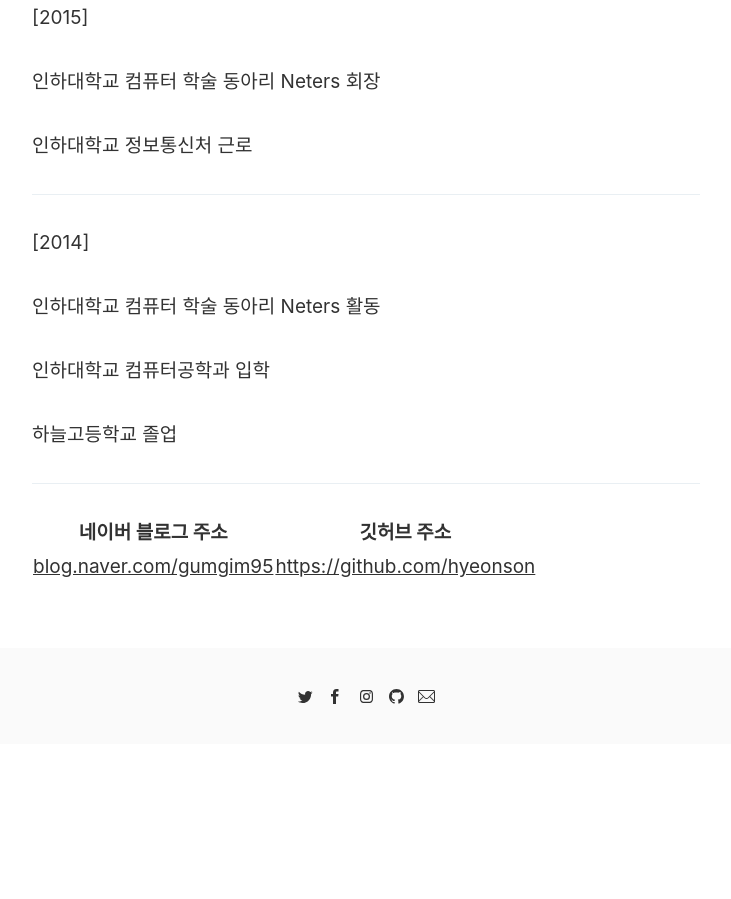
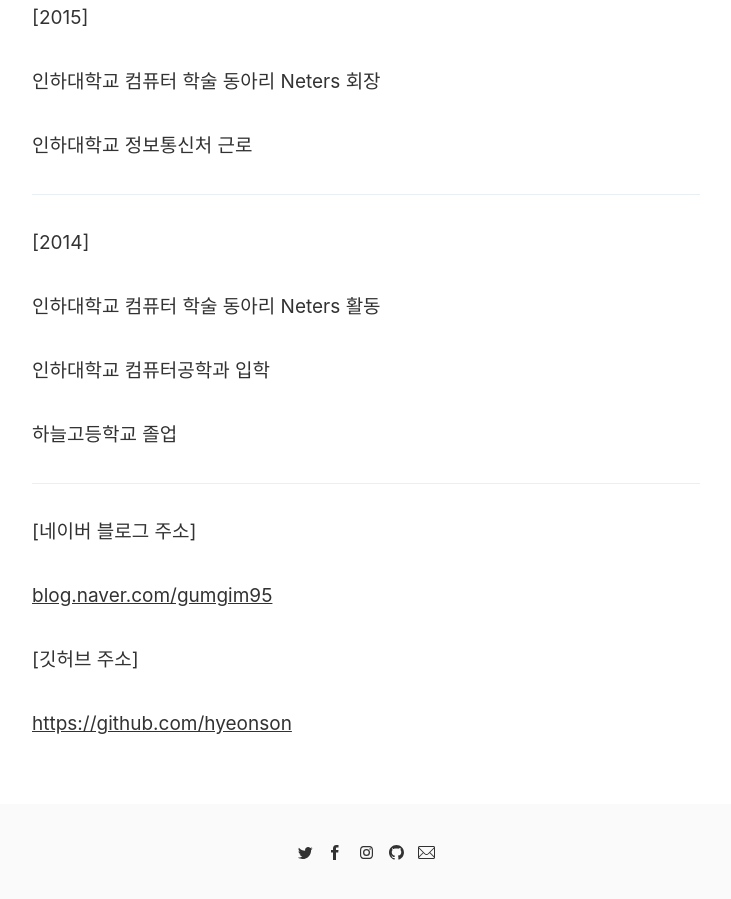
Before and after one commit to hyeonson/hyeonson.git.io, a Jekyll site: the page built from _pages/about.md, in a window 1280 px wide and 900 px high, scrolled down 1567 px. Shown: the whole window, without its empty margins (274-1005 px from the left). Built offline with Jekyll 4.4.1, drawn with Linux system fonts in a browser that asks for light colours; before the commit the page ends 2311 px from its top, so only the background shows below that.

```diff
--- a/_pages/about.md
+++ b/_pages/about.md
@@ -46,6 +46,10 @@ IT 연합 창업 동아리 SOPT 23기 서버파트 수료
 
 ------
 
-| 네이버 블로그 주소                                           | 깃허브 주소                                                  |
-| ------------------------------------------------------------ | ------------------------------------------------------------ |
-| [blog.naver.com/gumgim95](<https://blog.naver.com/gumgim95>) | [https://github.com/hyeonson](<https://github.com/hyeonson>) |
+[네이버 블로그 주소]
+
+[blog.naver.com/gumgim95](<https://blog.naver.com/gumgim95>)
+
+[깃허브 주소]
+
+[https://github.com/hyeonson](<https://github.com/hyeonson>)
```
